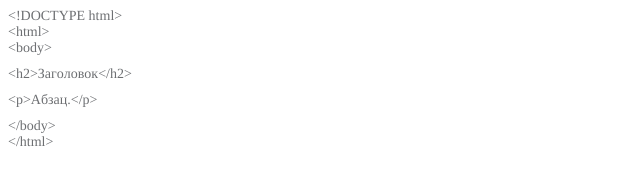
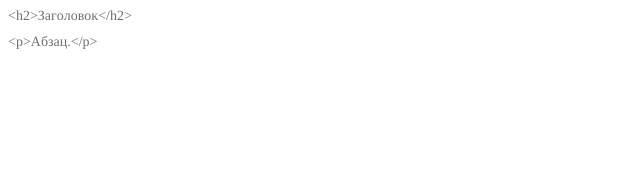
Before and after one commit to ProtsenkoAndrii/repo, a plain HTML site: page index.html in a window 1280 px wide. Shown: the whole page, without its empty margins (0-640 px from the left). Drawn offline with Linux system fonts and the light colour scheme.

Commit message:
Update index.html

```diff
--- a/index.html
+++ b/index.html
@@ -14,12 +14,7 @@
   </style>
 </head>
 <body>
-<p class="p1"><span class="s1">&lt;!DOCTYPE html&gt;</span><span class="s2"><br>
-</span><span class="s1">&lt;html&gt;</span><span class="s2"><br>
-</span><span class="s1">&lt;body&gt;</span></p>
 <p class="p2"><span class="s2">&lt;h2&gt;Заголовок&lt;/h2&gt;</span></p>
 <p class="p2"><span class="s2">&lt;p&gt;Абзац.&lt;/p&gt;</span></p>
-<p class="p1"><span class="s1">&lt;/body&gt;</span><span class="s2"><br>
-</span><span class="s1">&lt;/html&gt;</span></p>
 </body>
 </html>
```
